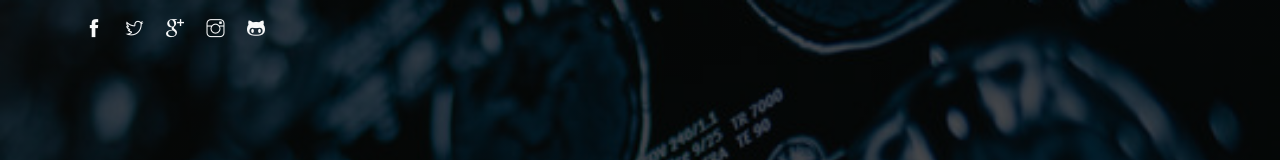
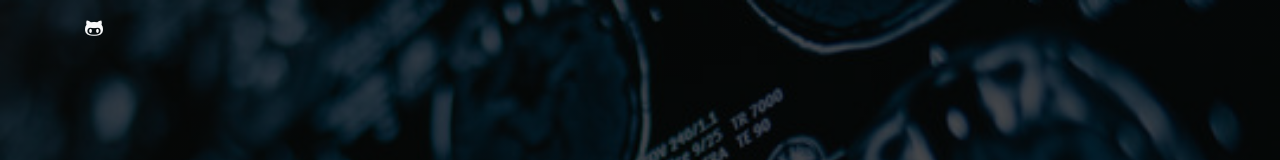
Before and after one commit to smoreno18/smoreno18.github.io, a website: page index.html in a window 1280 px wide. Shown: the top 160 px of the page. Drawn offline with Linux system fonts and the light colour scheme; some packages are replaced by stand-ins of ours.

Commit message:
Remove social media buttons

```diff
--- a/index.html
+++ b/index.html
@@ -16,17 +16,16 @@
     <header class="header">
         <div class="container">
             <ul class="social-icons pt-3">
-                <li class="social-item"><a class="social-link text-light" href="#"><i class="ti-facebook" aria-hidden="true"></i></a></li>
+                <!-- <li class="social-item"><a class="social-link text-light" href="#"><i class="ti-facebook" aria-hidden="true"></i></a></li>
                 <li class="social-item"><a class="social-link text-light" href="#"><i class="ti-twitter" aria-hidden="true"></i></a></li>
                 <li class="social-item"><a class="social-link text-light" href="#"><i class="ti-google" aria-hidden="true"></i></a></li>
-                <li class="social-item"><a class="social-link text-light" href="#"><i class="ti-instagram" aria-hidden="true"></i></a></li>
+                <li class="social-item"><a class="social-link text-light" href="#"><i class="ti-instagram" aria-hidden="true"></i></a></li> -->
                 <li class="social-item"><a class="social-link text-light" href="https://github.com/smoreno18"><i class="ti-github" aria-hidden="true"></i></a></li>
             </ul>
             <div class="header-content">
                 <h4 class="header-subtitle" >Hello, I am</h4>
                 <h1 class="header-title">Santiago Moreno</h1>
                 <h6 class="header-mono" >Biomedical Engineer | Scientist</h6>
-                <!-- <button class="btn btn-primary btn-rounded"><i class="ti-printer pr-2"></i>Print Resume</button> -->
             </div>
         </div>
     </header>
```
